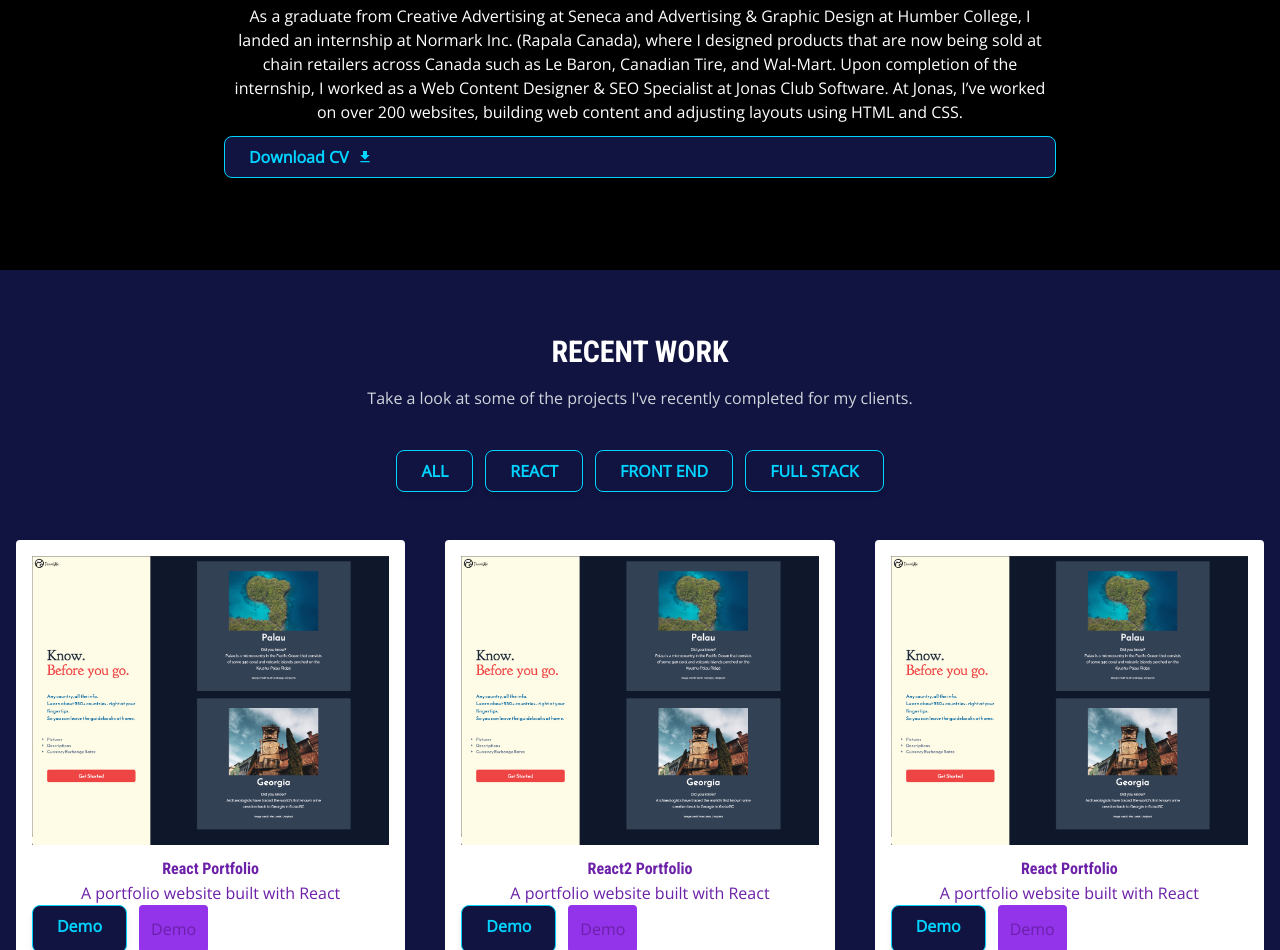
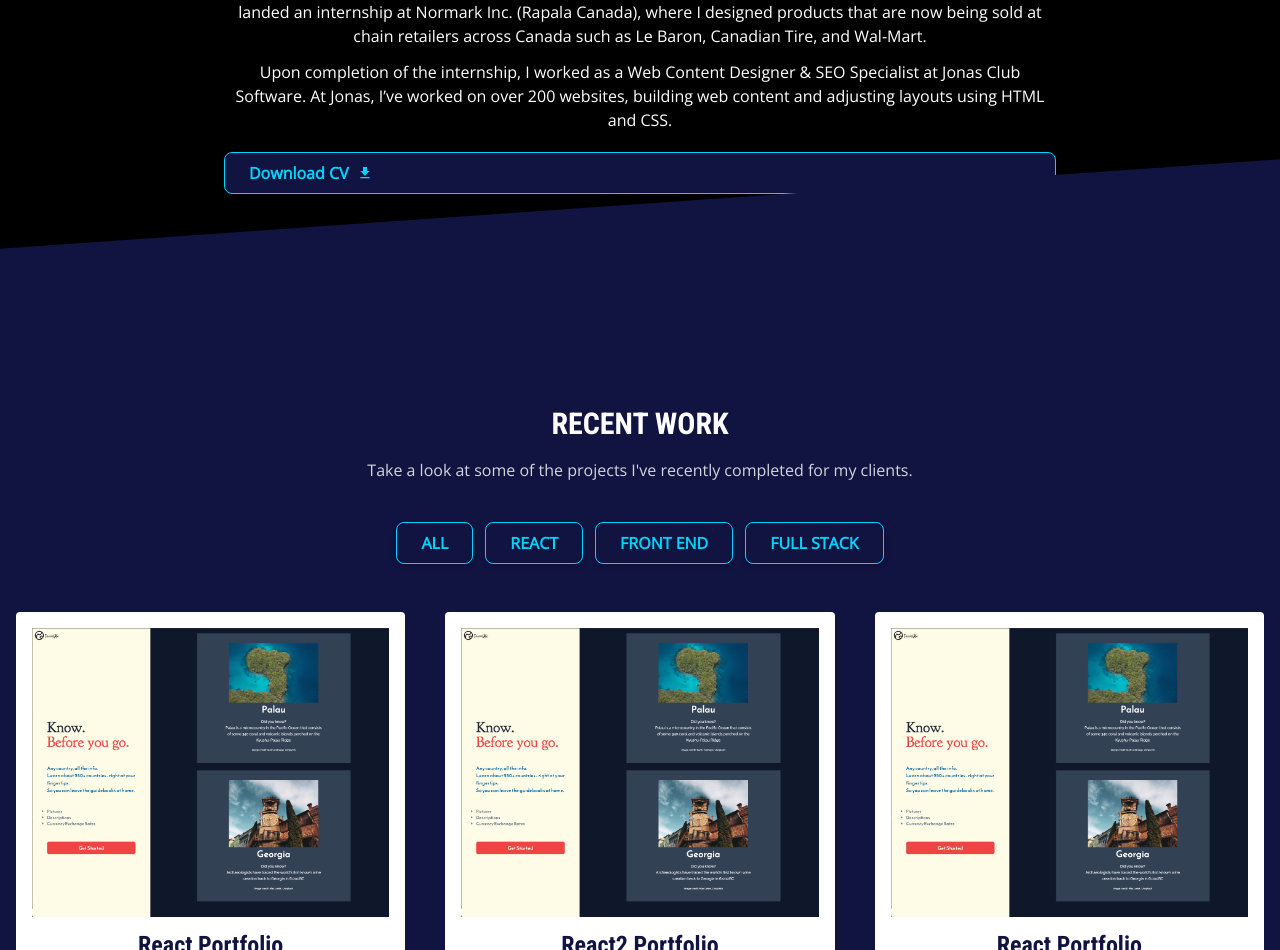
Before and after one commit to johnxlai/2023-portfolio, a React (Create React App) app: page / in a window 1280 px wide. Shown: the part 1162-2112 px from the top of the page. Built offline with nearby package versions, Linux system fonts and the light colour scheme.

Commit message:
adding angles

```diff
--- a/src/components/sections/about/About.js
+++ b/src/components/sections/about/About.js
@@ -19,7 +19,7 @@ const About = () => {
               return (
                 <Card
                   key={card.id}
-                  className=" flex flex-col justify-center items-center mb-3 p-1 md:px-3 py-8 bg-white rounded gap-2">
+                  className=" flex flex-col justify-center items-center mb-3 p-1 md:px-3 py-8 bg-secondary border-primary border text-primary rounded gap-2">
                   <span className="text-3xl">{card.icon}</span>
                   <h5 className="text-lg">{card.title}</h5>
                   <p>{card.desc}</p>
@@ -27,19 +27,26 @@ const About = () => {
               );
             })}
           </div>
-          <div className="text-white mb-3">
+          <div className="text-white my-5">
             <p className="mb-3">
               As a graduate from Creative Advertising at Seneca and Advertising
               & Graphic Design at Humber College, I landed an internship at
               Normark Inc. (Rapala Canada), where I designed products that are
               now being sold at chain retailers across Canada such as Le Baron,
-              Canadian Tire, and Wal-Mart. Upon completion of the internship, I
-              worked as a Web Content Designer & SEO Specialist at Jonas Club
-              Software. At Jonas, I’ve worked on over 200 websites, building web
-              content and adjusting layouts using HTML and CSS.
+              Canadian Tire, and Wal-Mart.
             </p>
 
-            <a className="flex items-center btn-primary" href={CV} download>
+            <p className="mb-5">
+              Upon completion of the internship, I worked as a Web Content
+              Designer & SEO Specialist at Jonas Club Software. At Jonas, I’ve
+              worked on over 200 websites, building web content and adjusting
+              layouts using HTML and CSS.
+            </p>
+
+            <a
+              className="flex items-center btn-primary mb-3"
+              href={CV}
+              download>
               <span className="mr-2">Download CV</span>
               <MdDownload />
             </a>
--- a/src/components/sections/contact/Contact.js
+++ b/src/components/sections/contact/Contact.js
@@ -7,7 +7,7 @@ const Contact = () => {
       id="contact"
       className="py-10 px-4 bg-secondary"
       data-aos="fade-up">
-      <div className="container mx-auto text-secondary bg-primary p-4">
+      <div className="container mx-auto text-secondary bg-tertiary p-4">
         <h3 className="section-heading">SAY HELLO</h3>
         <p>Let's get in touch, shoot me a message!</p>
         <div className="contact-container">
--- a/src/components/sections/header/Header.js
+++ b/src/components/sections/header/Header.js
@@ -14,7 +14,11 @@ const Header = () => {
     <header className="header mt-[4rem] lg:mt-[5rem]">
       <div className="header-container container mx-auto px-4 py-20 relative flex flex-col items-center text-center text-white">
         <div className="header-profile" data-aos="fade-in">
-          <img className="mb-6 rounded-full" src={HeaderImage} alt="John Lai" />
+          <img
+            className="mb-6 rounded-full w-[200px]"
+            src={HeaderImage}
+            alt="John Lai"
+          />
         </div>
         <h1 className="text-5xl mb-2 uppercase" data-aos="fade-up">
           John Lai
--- a/src/components/sections/navbar/Navbar.js
+++ b/src/components/sections/navbar/Navbar.js
@@ -6,7 +6,7 @@ import { IoIosColorPalette } from 'react-icons/io';
 const Navbar = () => {
   return (
     <nav className="navbar">
-      <div className="container nav-container flex justify-between items-center px-4 xl:px-0">
+      <div className="container flex justify-between items-center px-4 xl:px-0">
         <a href="index.html" className="flex items-center">
           <img
             src={Logo}
--- a/src/components/sections/portfolio/Project.js
+++ b/src/components/sections/portfolio/Project.js
@@ -2,22 +2,22 @@ import Card from '../../card/Card';
 
 const Project = ({ project }) => {
   return (
-    <Card className="portfolio bg-white rounded p-4 text-purple-800 ">
+    <Card className="portfolio bg-white rounded p-4 text-secondary">
       <div className="portfolio-image">
         <img className="mb-3" src={project.image} alt={project.title} />
-        <h4>{project.title}</h4>
-        <p>{project.desc}</p>
+        <h4 className="text-2xl">{project.title}</h4>
+        <p className="mb-3">{project.desc}</p>
         <div className="flex gap-3 mb-3">
           <a
             href={project.demo}
-            className="btn-primary block"
+            className="btn-primary"
             rel="noopener noreferrer"
             target="_blank">
             Demo
           </a>
           <a
             href={project.github}
-            className="bg-purple-600 py-3 rounded p-3 block"
+            className="bg-primary text-secondary py-3 rounded p-3 block"
             rel="noopener noreferrer"
             target="_blank">
             Demo
--- a/src/index.scss
+++ b/src/index.scss
@@ -27,10 +27,10 @@
 
 @layer components {
   .navbar {
-    @apply w-screen h-[4rem] lg:h-[5rem] grid place-items-center bg-secondary fixed top-0 left-0 z-[100] shadow-lg transition ease-in-out delay-150 duration-300;
+    @apply w-screen h-[4rem] lg:h-[5rem] grid place-items-center fixed top-0 left-0 z-[100] shadow-lg transition ease-in-out delay-150 duration-300;
   }
   .btn-primary {
-    @apply py-2 px-6 bg-secondary text-primary font-semibold  border border-primary rounded-lg shadow-md hover:bg-[--secondary-color] hover:-translate-y-1 focus:outline-none focus:ring-2 focus:ring-blue-400 focus:ring-opacity-75 transition ease-in-out delay-150 duration-300;
+    @apply py-2 px-6 bg-secondary text-primary font-semibold border border-primary rounded-lg shadow-md hover:border-[--tertiary-color] hover:text-[--tertiary-color] hover:-translate-y-1 focus:outline-none focus:ring-2 focus:ring-blue-400 focus:ring-opacity-75 transition ease-in-out delay-150 duration-300;
   }
   .section-heading {
     @apply text-3xl font-bold  uppercase;
@@ -54,7 +54,7 @@
 }
 
 body {
-  background-color: var(--primary-color);
+  background-color: var(--secondary-color);
   font-family: 'Open Sans', sans-serif;
   margin: 0;
   -webkit-font-smoothing: antialiased;
@@ -109,3 +109,63 @@ header.header {
   background-size: cover;
   background-repeat: no-repeat;
 }
+
+.navbar {
+  &:after {
+    position: absolute;
+    content: '';
+    width: 100vw;
+    height: 11rem;
+    z-index: -1;
+    left: 0;
+    top: -5rem;
+    background: var(--secondary-color);
+    transform: skewY(-4deg);
+  }
+}
+
+#portfolio {
+  padding: 7rem 1rem 17rem;
+  position: relative;
+
+  &:before {
+    position: absolute;
+    content: '';
+    width: 100vw;
+    height: 10rem;
+    left: 0;
+    top: -90px;
+    background: var(--secondary-color);
+    transform: skewY(-4deg);
+  }
+}
+
+#skills {
+  position: relative;
+
+  &:before {
+    position: absolute;
+    content: '';
+    width: 100vw;
+    height: 12rem;
+    left: 0;
+    top: -90px;
+    background: var(--primary-color);
+    transform: skewY(-4deg);
+  }
+}
+
+#contact {
+  position: relative;
+
+  &:before {
+    position: absolute;
+    content: '';
+    width: 100vw;
+    height: 12rem;
+    left: 0;
+    top: -90px;
+    background: var(--secondary-color);
+    transform: skewY(-4deg);
+  }
+}
--- a/tailwind.config.js
+++ b/tailwind.config.js
@@ -6,6 +6,7 @@ module.exports = {
       colors: {
         primary: 'var(--primary-color)',
         secondary: 'var(--secondary-color)',
+        tertiary: 'var(--tertiary-color)',
       },
       fontFamily: {
         roboto: ['Roboto Condensed', 'sans-serif'],
```
